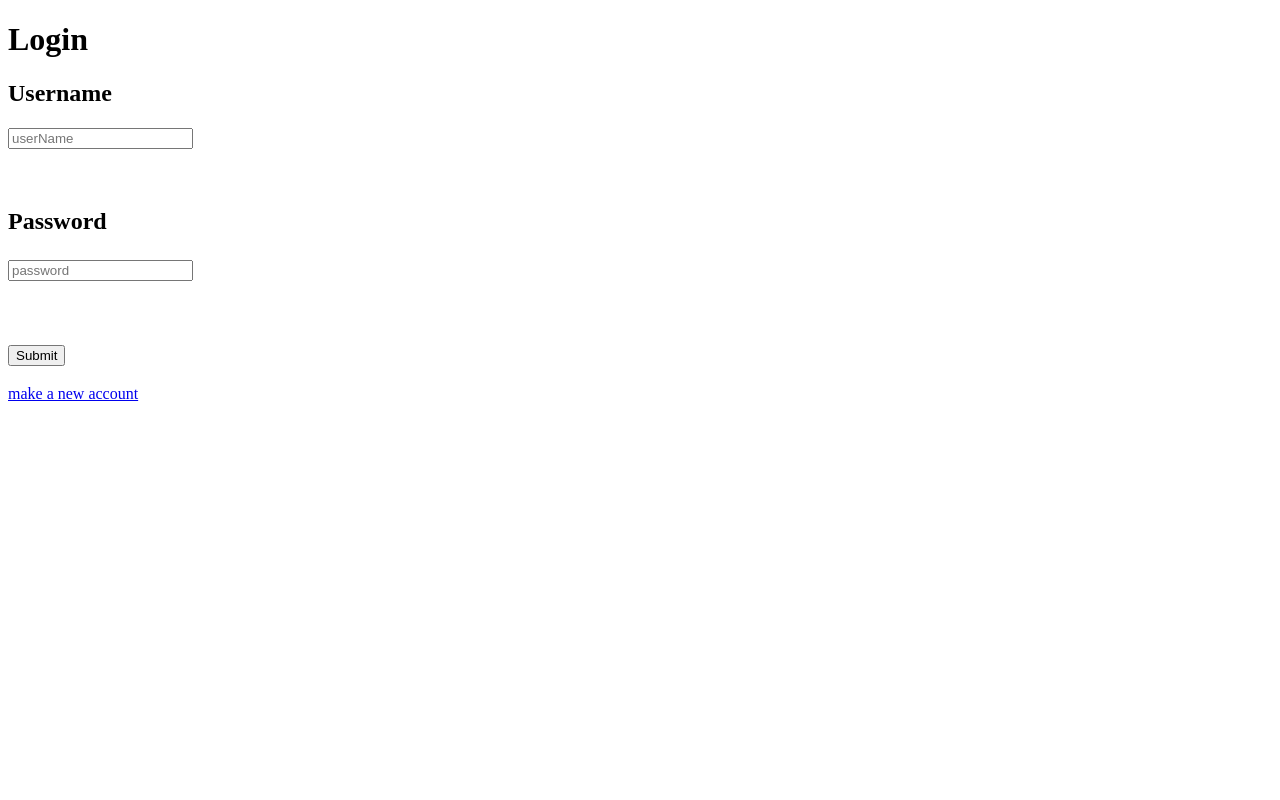
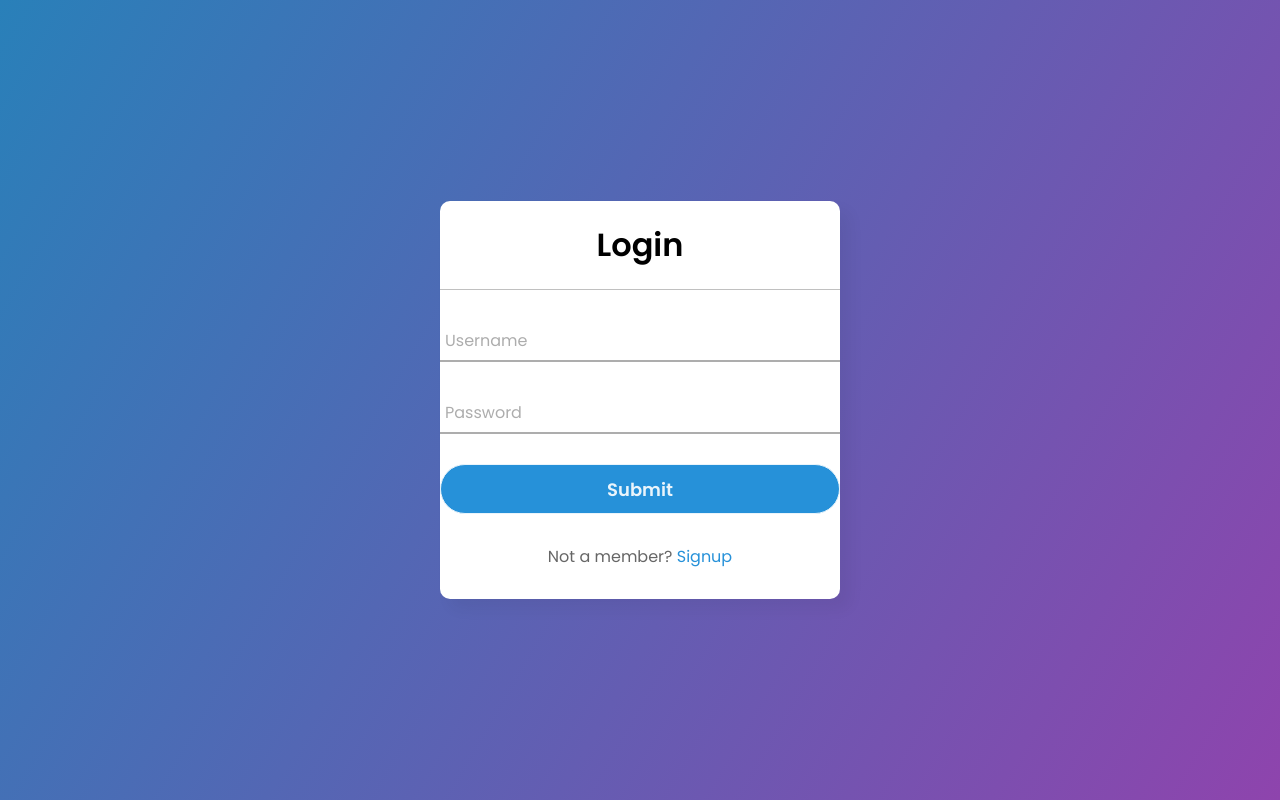
Before and after one commit to AmanSingh9918/ace, a website: page tempelates/login.hbs in a window 1280 px wide. Drawn offline with nearby package versions, Linux system fonts and the light colour scheme; files that its build step writes are made by us from their sources.

Commit message:
added login and signupp

```diff
--- a/public/login.css
+++ b/public/login.css
@@ -0,0 +1,113 @@
+@import url('https://fonts.googleapis.com/css2?family=Noto+Sans:wght@700&family=Poppins:wght@400;500;600&display=swap');
+*{
+  margin: 0;
+  padding: 0;
+  box-sizing: border-box;
+  font-family: "Poppins", sans-serif;
+}
+body{
+  margin: 0;
+  padding: 0;
+  background: linear-gradient(120deg,#2980b9, #8e44ad);
+  height: 100vh;
+  overflow: hidden;
+}
+.center{
+  position: absolute;
+  top: 50%;
+  left: 50%;
+  transform: translate(-50%, -50%);
+  width: 400px;
+  background: white;
+  border-radius: 10px;
+  box-shadow: 10px 10px 15px rgba(0,0,0,0.05);
+}
+.center h1{
+  text-align: center;
+  padding: 20px 0;
+  border-bottom: 1px solid silver;
+}
+.center form{
+  padding: 0 40px;
+  box-sizing: border-box;
+}
+form .txt_field{
+  position: relative;
+  border-bottom: 2px solid #adadad;
+  margin: 30px 0;
+}
+.txt_field input{
+  width: 100%;
+  padding: 0 5px;
+  height: 40px;
+  font-size: 16px;
+  border: none;
+  background: none;
+  outline: none;
+}
+.txt_field label{
+  position: absolute;
+  top: 50%;
+  left: 5px;
+  color: #adadad;
+  transform: translateY(-50%);
+  font-size: 16px;
+  pointer-events: none;
+  transition: .5s;
+}
+.txt_field span::before{
+  content: '';
+  position: absolute;
+  top: 40px;
+  left: 0;
+  width: 0%;
+  height: 2px;
+  background: #2691d9;
+  transition: .5s;
+}
+.txt_field input:focus ~ label,
+.txt_field input:valid ~ label{
+  top: -5px;
+  color: #2691d9;
+}
+.txt_field input:focus ~ span::before,
+.txt_field input:valid ~ span::before{
+  width: 100%;
+}
+.pass{
+  margin: -5px 0 20px 5px;
+  color: #a6a6a6;
+  cursor: pointer;
+}
+.pass:hover{
+  text-decoration: underline;
+}
+input[type="submit"]{
+  width: 100%;
+  height: 50px;
+  border: 1px solid;
+  background: #2691d9;
+  border-radius: 25px;
+  font-size: 18px;
+  color: #e9f4fb;
+  font-weight: 700;
+  cursor: pointer;
+  outline: none;
+}
+input[type="submit"]:hover{
+  border-color: #2691d9;
+  transition: .5s;
+}
+.signup_link{
+  margin: 30px 0;
+  text-align: center;
+  font-size: 16px;
+  color: #666666;
+}
+.signup_link a{
+  color: #2691d9;
+  text-decoration: none;
+}
+.signup_link a:hover{
+  text-decoration: underline;
+}
--- a/src/index.js
+++ b/src/index.js
@@ -4,8 +4,9 @@ const path=require("path")
 const hbs = require ("hbs")
 const collection = require("./mongodb")
 const tempelatePath=path.join(__dirname,'../tempelates')
+app.use(express.static(__dirname+ '../public'));
 
-app.use(express.json())
+app.use(express.json());
 app.set("view engine","hbs");
 app.set("views",tempelatePath)
 app.use(express.urlencoded({extended:false}))
--- a/tempelates/login.hbs
+++ b/tempelates/login.hbs
@@ -1,25 +1,147 @@
 <!DOCTYPE html>
-<html lang="en">
-<head>
-    <meta charset="UTF-8">
-    <meta http-equiv="X-UA-Compatible" content="IE=edge">
-    <meta name="viewport" content="width=device-width, initial-scale=1.0">
-    <title>Document</title>
-</head>
-<body><form action="/login" method = "post">
-     <div class="login-box">
+<html lang="en" dir="ltr">
+  <head>
+    <meta charset="utf-8">
+    <title> BILL PAY </title>
+    <link rel="stylesheet" href="../public/login.css">
+  </head>
+  <style>
+   @import url('https://fonts.googleapis.com/css2?family=Noto+Sans:wght@700&family=Poppins:wght@400;500;600&display=swap');
+*{
+  margin: 0;
+  padding: 0;
+  box-sizing: border-box;
+  font-family: "Poppins", sans-serif;
+}
+body{
+  margin: 0;
+  padding: 0;
+  background: linear-gradient(120deg,#2980b9, #8e44ad);
+  height: 100vh;
+  overflow: hidden;
+}
+.center{
+  position: absolute;
+  top: 50%;
+  left: 50%;
+  transform: translate(-50%, -50%);
+  width: 400px;
+  background: white;
+  border-radius: 10px;
+  box-shadow: 10px 10px 15px rgba(0,0,0,0.05);
+}
+.center h1{
+  text-align: center;
+  padding: 20px 0;
+  border-bottom: 1px solid silver;
+}
+.center form{
+  padding: 0 40px;
+  box-sizing: border-box;
+}
+form .txt_field{
+  position: relative;
+  border-bottom: 2px solid #adadad;
+  margin: 30px 0;
+}
+.txt_field input{
+  width: 100%;
+  padding: 0 5px;
+  height: 40px;
+  font-size: 16px;
+  border: none;
+  background: none;
+  outline: none;
+}
+.txt_field label{
+  position: absolute;
+  top: 50%;
+  left: 5px;
+  color: #adadad;
+  transform: translateY(-50%);
+  font-size: 16px;
+  pointer-events: none;
+  transition: .5s;
+}
+.txt_field span::before{
+  content: '';
+  position: absolute;
+  top: 40px;
+  left: 0;
+  width: 0%;
+  height: 2px;
+  background: #2691d9;
+  transition: .5s;
+}
+.txt_field input:focus ~ label,
+.txt_field input:valid ~ label{
+  top: -5px;
+  color: #2691d9;
+}
+.txt_field input:focus ~ span::before,
+.txt_field input:valid ~ span::before{
+  width: 100%;
+}
+.pass{
+  margin: -5px 0 20px 5px;
+  color: #a6a6a6;
+  cursor: pointer;
+}
+.pass:hover{
+  text-decoration: underline;
+}
+input[type="submit"]{
+  width: 100%;
+  height: 50px;
+  border: 1px solid;
+  background: #2691d9;
+  border-radius: 25px;
+  font-size: 18px;
+  color: #e9f4fb;
+  font-weight: 700;
+  cursor: pointer;
+  outline: none;
+}
+input[type="submit"]:hover{
+  border-color: #2691d9;
+  transition: .5s;
+}
+.signup_link{
+  margin: 30px 0;
+  text-align: center;
+  font-size: 16px;
+  color: #666666;
+}
+.signup_link a{
+  color: #2691d9;
+  text-decoration: none;
+}
+.signup_link a:hover{
+  text-decoration: underline;
+}
+  </style>
+  <body>
+     <form action="/login" method = "post">
+    <div class="center">
       <h1>Login</h1>
-      <div class="username"></div>
-        <p1>
-         <h2>Username</h2>
-        <h4><input type="text" name ="username" placeholder="userName" /></h4><br>
-        <h2>Password</h2>
-       <h6> <input type="password" name = "password" placeholder="password" /></h6><br>
 
-        <h3><input type = "submit"></h3>
-        </p1>
+        <div class="txt_field">
+          <input type="text" name = username required>
+          <span></span>
+          <label>Username</label>
+        </div>
+        <div class="txt_field">
+          <input type="password" name = password required>
+          <span></span>
+          <label>Password</label>
+        </div>
+
+        <input type="submit">
+        <div class="signup_link">
+          Not a member? <a href="/signupp">Signup</a>
+        </div>
+      </form>
     </div>
-    <a href="/signupp">make a new account</a>
-    </div></form>
+
   </body>
 </html>
--- a/tempelates/signupp.hbs
+++ b/tempelates/signupp.hbs
@@ -1,28 +1,99 @@
+
 <!DOCTYPE html>
 <html lang="en">
-<head>
-    <meta charset="UTF-8">
-    <meta http-equiv="X-UA-Compatible" content="IE=edge">
-    <meta name="viewport" content="width=device-width, initial-scale=1.0">
-    <title>Document</title>
-</head>
-<body>
-      <form action="/signupp" method = "post">
-      <div class="username">
-        <p1>
-          <h2>Name</h2>
-        <h4><input type="text" name ="name" placeholder="Name" /></h4><br>
-        <h2>Username</h2>
-        <h4><input type="text" name ="username" placeholder="Name" /></h4><br>
-        <h2>Email</h2>
-        <h4><input type="text" name ="email" placeholder="E-mail" /></h4><br>
+  <head>
+    <title>Sign Up | By Code Info</title>
+    <link rel="stylesheet" href="form.css" />
+    <style>
+  body {
+    background-color: #344a72;
+    font-family: "Roboto", sans-serif;
+  }
 
-        <h2>Password</h2>
-       <h6> <input type="password" name="password" placeholder="password" /></h6><br>
+  .signup-box {
+    width: 360px;
+    height: 620px;
+    margin: auto;
+    background-color: white;
+    border-radius: 3px;
+  }
+  h1 {
+    text-align: center;
+    padding-top: 15px;
+  }
 
-        <h3><input type = "submit"></h3>
-        </p1>
-    </div></form>
+  h4 {
+    text-align: center;
+  }
+
+  form {
+    width: 300px;
+    margin-left: 20px;
+  }
+
+  form label {
+    display: flex;
+    margin-top: 20px;
+    font-size: 18px;
+  }
+
+  form input {
+    width: 100%;
+    padding: 7px;
+    border: none;
+    border: 1px solid gray;
+    border-radius: 6px;
+    outline: none;
+  }
+  input[type="button"] {
+    width: 320px;
+    height: 35px;
+    margin-top: 20px;
+    border: none;
+    background-color:  #2691d9;
+    color: white;
+    font-size: 18px;
+  }
+  p {
+    text-align: center;
+    padding-top: 20px;
+    font-size: 15px;
+  }
+  .para-2 {
+    text-align: center;
+    color: white;
+    font-size: 15px;
+    margin-top: -10px;
+  }
+  .para-2 a {
+    color: #49c1a2;
+  }
+  </style>
+  </head>
+  <body>
+    <form action="/signupp" method = "post">
+    <div class="signup-box">
+      <h1>Sign Up</h1>
+      <h4>It's free and only takes a minute</h4>
+      <form>
+        <label> Name</label>
+        <input type="text" name = "name" placeholder="" />
+        <label> User name </label>
+        <input type="text" name = "username" placeholder="" />
+        <label>Email</label>
+        <input type="text" name = "email" placeholder="" />
+        <label>Password</label>
+        <input type="password"name = "password" placeholder="" />
+
+        <input type="submit" />
+      <closeform></closeform></form>
+      <p>
+        By clicking the Sign Up button,you agree to our <br />
+        <a href="#">Terms and Condition</a> and <a href="#">Policy Privacy</a>
+      </p>
     </div>
+    <p class="para-2">
+      Already have an account? <a href="/login">Login here</a>
+    </p>
   </body>
 </html>
```
Also changed, not shown: signup.html (+1 -1 lines), 1 other file.
